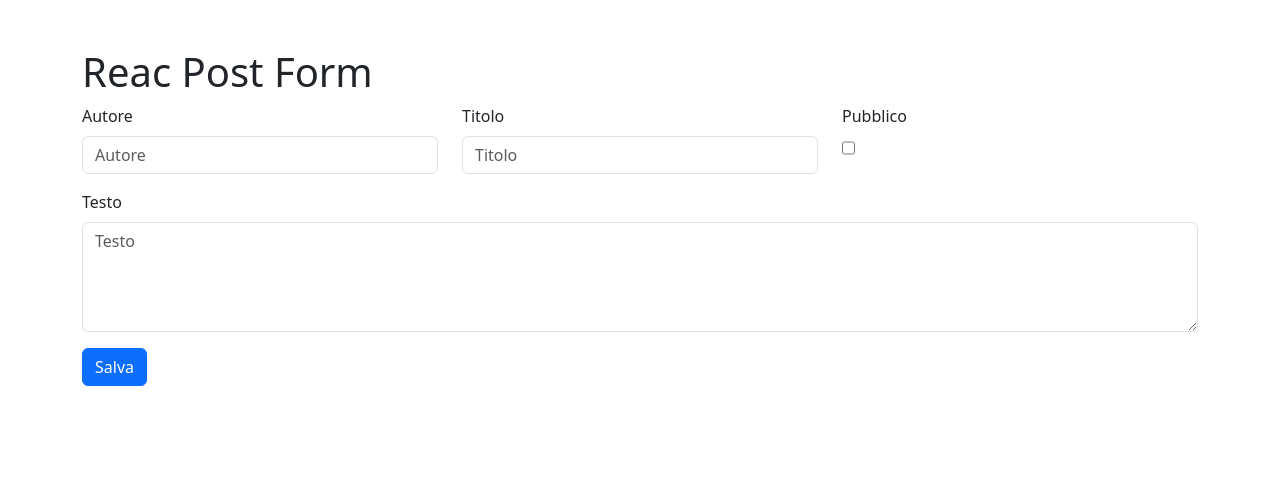
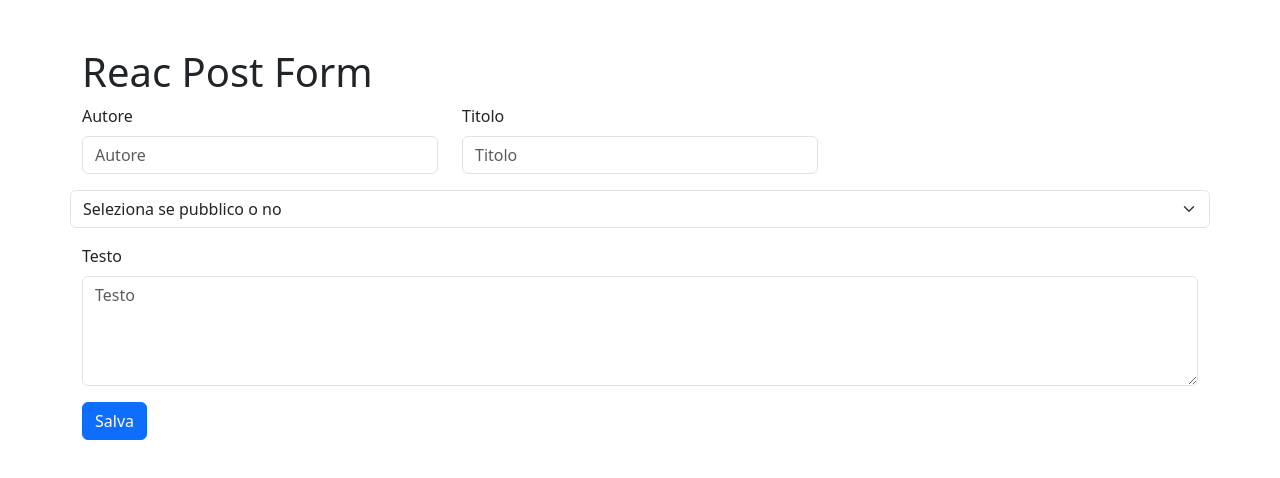
Before and after one commit to Johnnyfromtheblock4/react-post-form, a React (Vite) app: page / in a window 1280 px wide. Shown: the top 478 px of the page. Built offline with nearby package versions, Linux system fonts and the light colour scheme.

Commit message:
[UPD] correzione

```diff
--- a/src/App.jsx
+++ b/src/App.jsx
@@ -11,9 +11,17 @@ function App() {
 
   const handleChange = (e) => {
     const { value, name, type, checked } = e.target; // recupero le proprietà indicate poiche mi servono per valorizzare le proprietà dell'oggetto formData
+
+    // UTILIZZO DELLA CHECKBOX IN PUBLIC
+    // const newFormData = {
+    //   ...formData,
+    //   [name]: type === "checkbox" ? checked : value,
+    // };
+
+    // UTILIZZO DELLA SELECT IN PUBLIC
     const newFormData = {
       ...formData,
-      [name]: type === "checkbox" ? checked : value,
+      [name]: value,
     };
 
     setFormData(newFormData);
@@ -58,7 +66,7 @@ function App() {
                   />
                 </div>
                 {/* Pubblico */}
-                <div className="col-12 col-md-4">
+                {/* <div className="col-12 col-md-4">
                   <label htmlFor="" className="form-label">
                     Pubblico
                   </label>
@@ -71,7 +79,18 @@ function App() {
                       onChange={handleChange}
                     />
                   </div>
-                </div>
+                </div> */}
+                <select
+                  name="public"
+                  id="public"
+                  className="form-select"
+                  onChange={handleChange}
+                  value={formData.public}
+                >
+                  <option value="">Seleziona se pubblico o no</option>
+                  <option value="yes">SI</option>
+                  <option value="no">NO</option>
+                </select>
                 {/* Testo */}
                 <div className="col-12">
                   <label htmlFor="" className="form-label">
```
